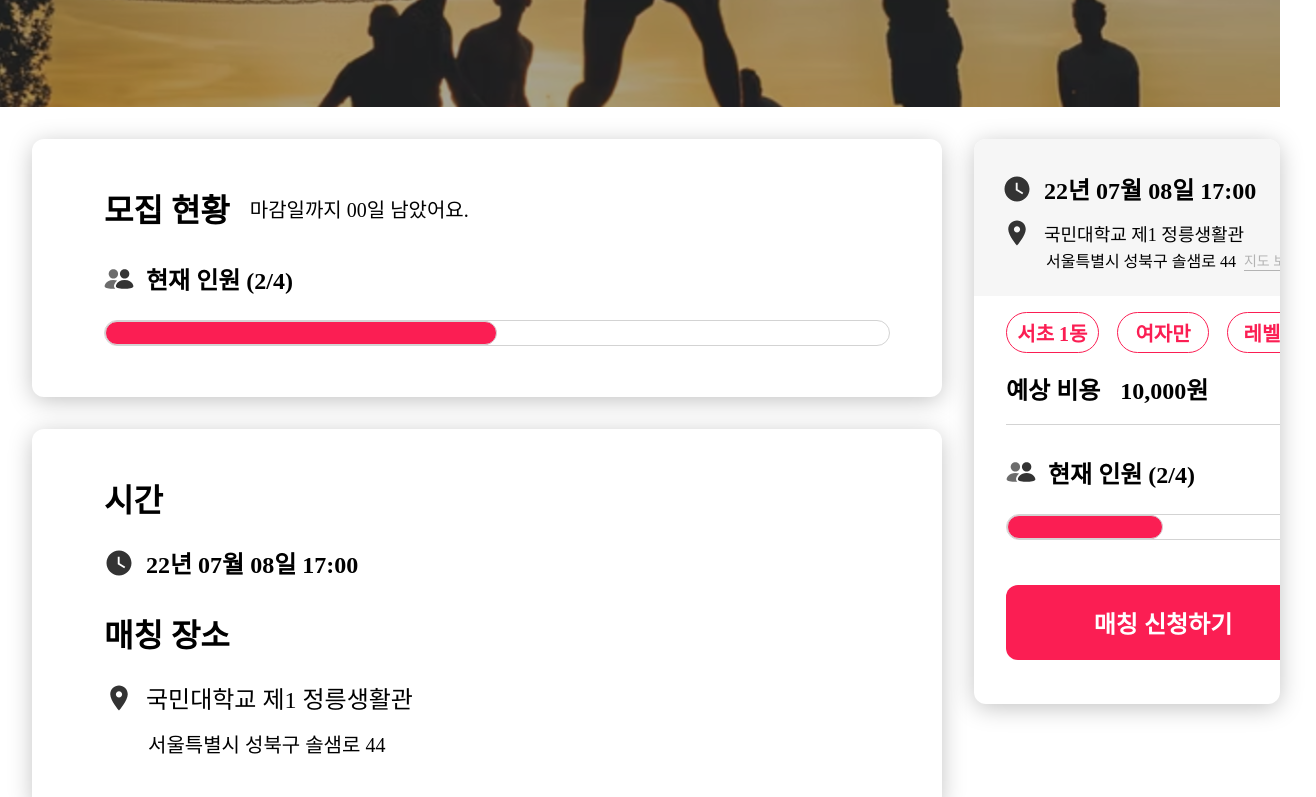
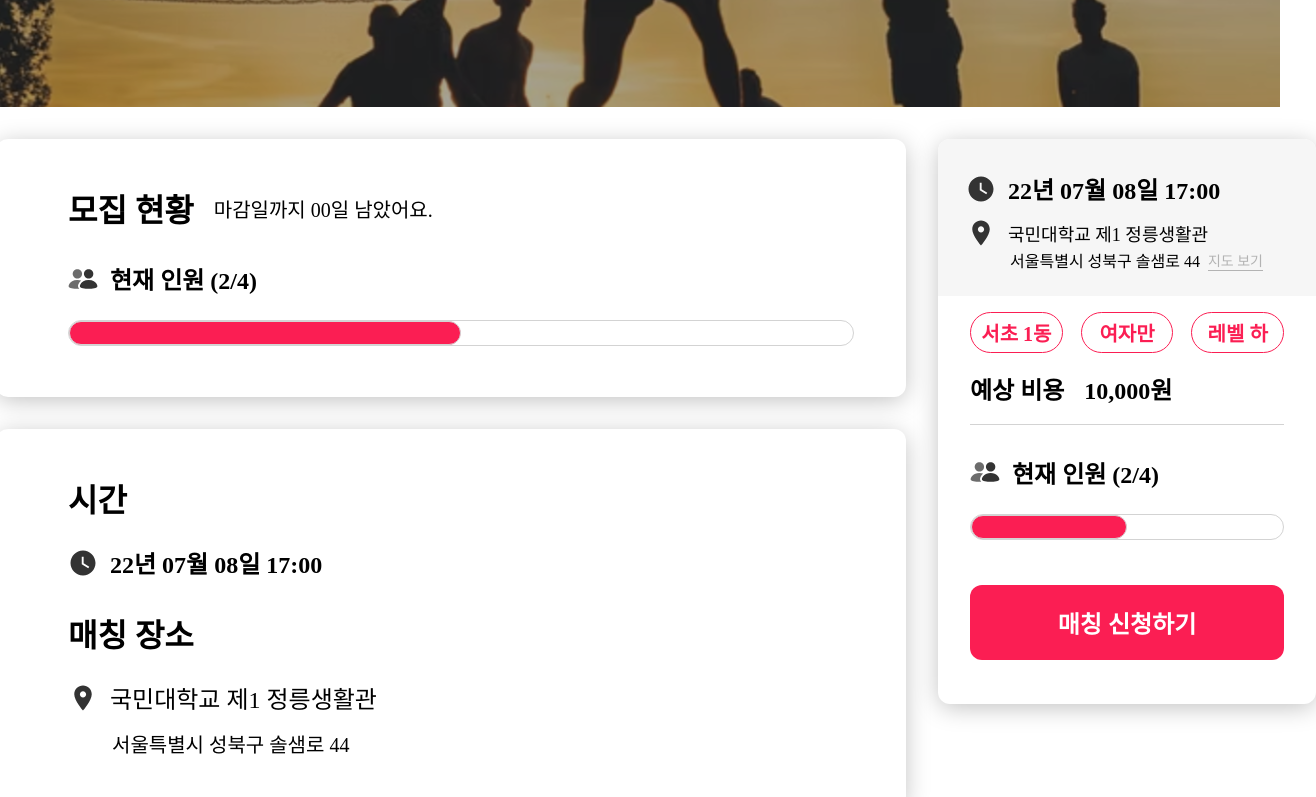
Before and after one commit to KMU-WINK/spots-client, a React (Vite) app: page /matching/detail in a window 1280 px wide. Shown: the part 480-1277 px from the top of the page, 1316 px wide, since content can reach past the window. Built offline with nearby package versions, Linux system fonts and the light colour scheme.

Commit message:
[SPT-02] chore. branch 병합 이후 코드 개선
- Header가 페이지 좌측에 치우치던 현상 해결
- Quick Menu 이동 방식을 jquery -> sticky로 변경 (코드 개선 전까지 유지 예정)

```diff
--- a/src/pages/Matching/index.jsx
+++ b/src/pages/Matching/index.jsx
@@ -12,19 +12,28 @@ const MatchingPage = () => {
   const maxMember = 4;
 
   // QuickMenu
-  const quickBox = $('.quickBox');
-  const quickTop = 30;
+  // const quickBox = $('.quickBox');
+  // const quickTop = 30;
 
-  $(function () {
-    quickBox.animate({ top: $(document).scrollTop() + quickTop + 'px' }, 1000);
-    $(window).on('scroll', function () {
-      quickBox.stop();
-      quickBox.animate(
-        { top: $(document).scrollTop() + quickTop + 'px' },
-        1000,
-      );
-    });
-  });
+  // $(function () {
+  //   quickBox.animate({ top: $(document).scrollTop() + quickTop + 'px' }, 1000);
+  //   $(window).on('scroll', function () {
+  //     quickBox.stop();
+  //     quickBox.animate(
+  //       { top: $(document).scrollTop() + quickTop + 'px' },
+  //       1000,
+  //     );
+  //   });
+  // });
+
+  // $(function() {
+  //   var curPos = parseInt(quickBox.css("top"));
+  //   $(window).on('scroll', function() {
+  //     console.log($(window).scrollTop());
+  //     var pos = $(window).scrollTop();
+  //     quickBox.stop().animate({"top": pos + curPos + "px"}, 1000);
+  //   })
+  // });
 
   // toggle
   $(function () {
@@ -131,7 +140,7 @@ const MatchingPage = () => {
   );
 
   return (
-    <>
+    <styled.Box2>
       <Header />
       <styled.Background />
       <styled.Matching>
@@ -236,7 +245,7 @@ const MatchingPage = () => {
         </styled.QuickMenu>
       </styled.Matching>
       <Footer />
-    </>
+    </styled.Box2>
   );
 };
 
--- a/src/pages/Matching/styles.jsx
+++ b/src/pages/Matching/styles.jsx
@@ -137,7 +137,7 @@ export const QuickMenu = styled.div`
   align-self: flex-start;
   position: -webkit-sticky;
   position: sticky;
-  top: 0;
+  top: 32px;
 `;
 
 export const QuickMenuTitle = styled.div`
@@ -271,3 +271,9 @@ export const MatchingButton = styled(Button)`
 export const ConditionBox = styled.div`
   margin-top: 21px;
 `;
+
+export const Box2 = styled.div`
+  display: flex;
+  flex-direction: column;
+  align-items: center;
+`
```
